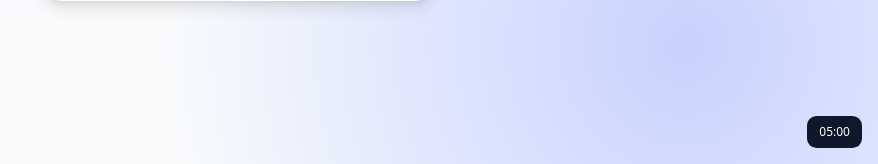
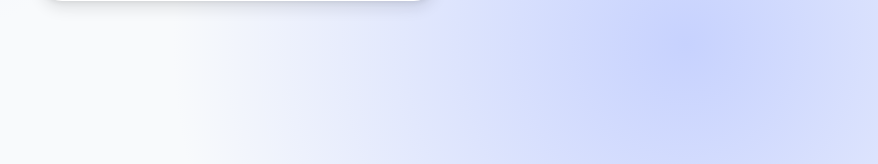
Before and after one commit to 41zz-2807/kasrt, a Flask app: page /login in a window 1280 px wide. Shown: the part 636-800 px from the top of the page, without its empty margins (402-1280 px from the left). Run offline with Flask 3, Linux system fonts and the light colour scheme; style sheets or scripts are compiled from the project's sources.

Commit message:
fix: sembunyikan countdown idle dari semua halaman, auto-logout tetap aktif

```diff
--- a/app/static/src/input.css
+++ b/app/static/src/input.css
@@ -331,19 +331,6 @@ td.num { text-align: right; font-variant-numeric: tabular-nums; font-weight: 600
   color: #be123c;
   font-size: 0.875rem;
 }
-.idle-countdown {
-  position: fixed;
-  right: 1rem;
-  bottom: 1rem;
-  z-index: 20;
-  padding: 0.45rem 0.75rem;
-  border-radius: 0.6rem;
-  background-color: #0f172a;
-  color: white;
-  font-size: 0.75rem;
-}
-.idle-countdown:empty { display: none; }
-
 .auth-shell {
   min-height: 100vh;
   display: flex;
--- a/app/templates/base.html
+++ b/app/templates/base.html
@@ -85,7 +85,6 @@
     </div>
     {% endif %}
 
-    <span id="idle-countdown" class="idle-countdown" aria-live="polite"></span>
     <script src="{{ url_for('static', filename='js/sidebar.js', v=asset_version) }}"></script>
     <script src="{{ url_for('static', filename='js/idle.js', v=asset_version) }}"></script>
   </body>
```
